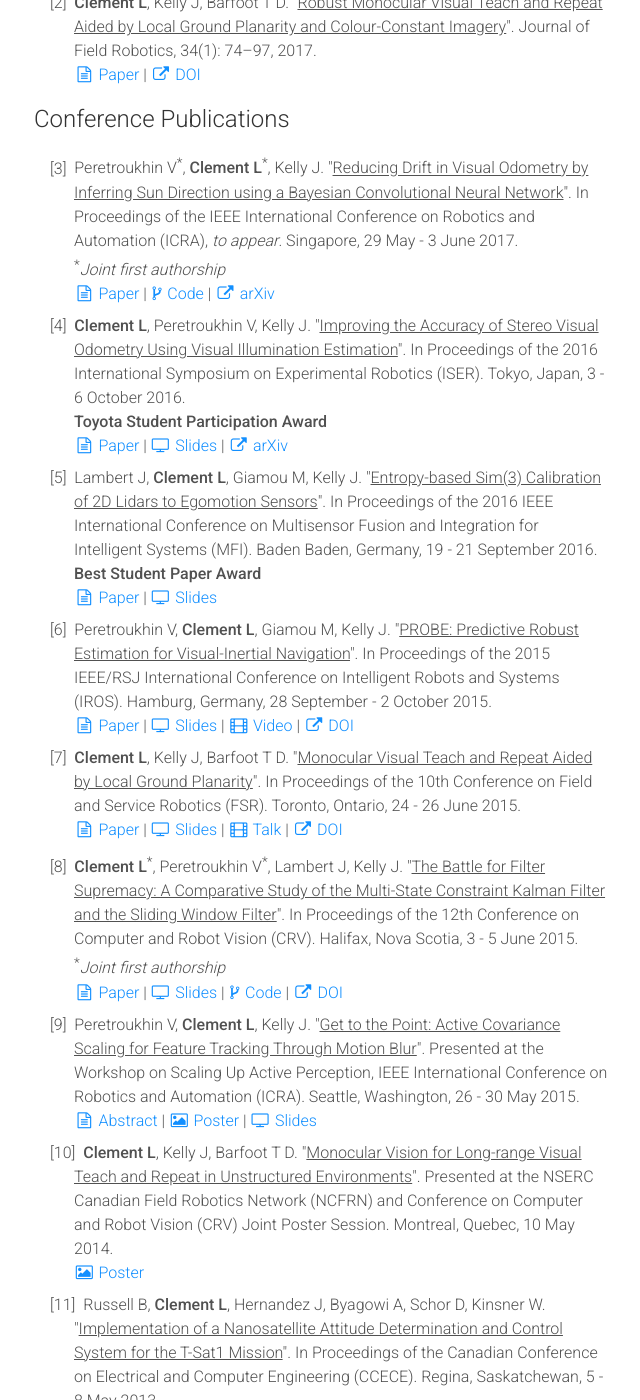
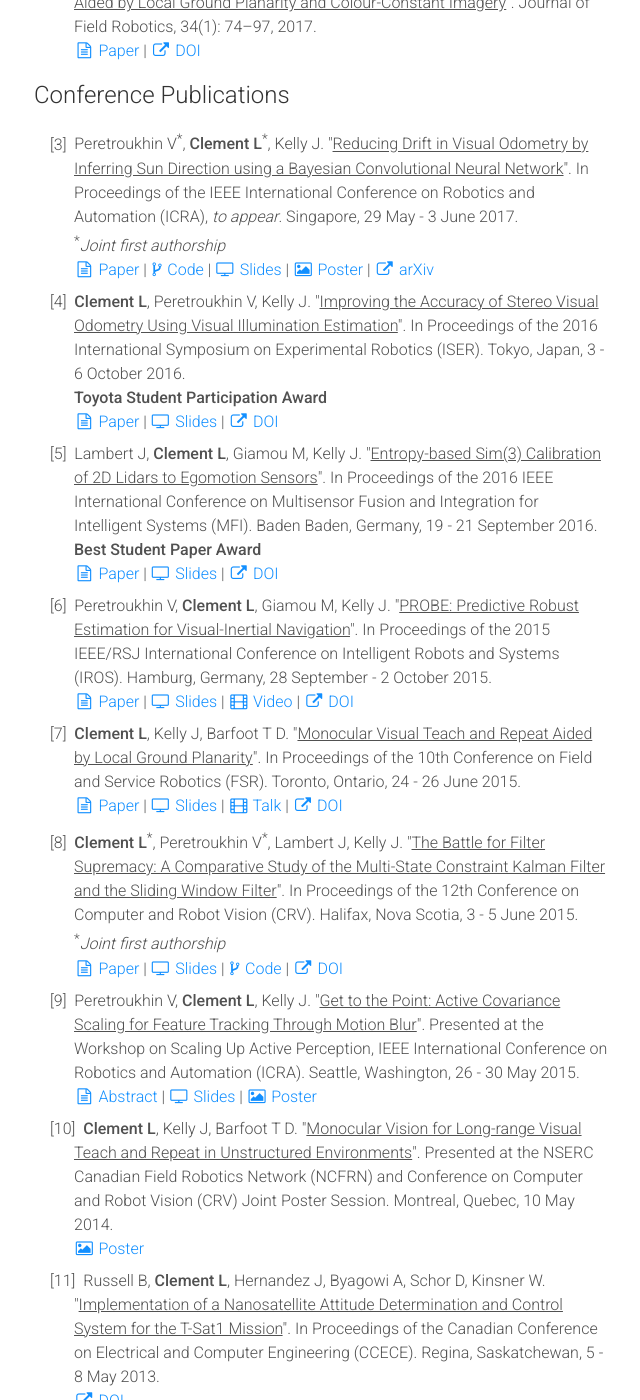
Before and after one commit to leeclemnet/leeclemnet.github.io, a Jekyll site: the page built from publications.md, in a window 1280 px wide and 1400 px high, scrolled down 449 px. Shown: the whole window, without its empty margins (318-958 px from the left). Built offline with Jekyll 4.4.1, drawn with Linux system fonts in a browser that asks for light colours; nearby versions of some CDN libraries.

Commit message:
Update DOIs and add ICRA slides and poster

```diff
--- a/publications.md
+++ b/publications.md
@@ -13,7 +13,7 @@ sitemap:
 
 <li> Peretroukhin V<sup>*</sup>, <b>Clement L</b><sup>*</sup>, Kelly J. "<u>Inferring Sun Direction to Improve Visual Odometry: A Deep Learning Approach</u>". International Journal of Robotics Research Special Issue on Experimental Robotics, 2017, <i>invited, under review.</i> <br/>
 <sup>*</sup><i>Joint first authorship</i><br/>
-<a href="{{ site.url }}/assets/docs/ijrr2017_sunBCNNVO_paper.pdf"><i class="fa fa-file-text-o fa-fw"></i> Paper</a>
+<!--<a href="{{ site.url }}/assets/docs/ijrr2017_sunBCNNVO_paper.pdf"><i class="fa fa-file-text-o fa-fw"></i> Paper</a>-->
 </li>
 
 <li> <b>Clement L</b>, Kelly J, Barfoot T D. "<u>Robust Monocular Visual Teach and Repeat Aided by Local Ground Planarity and Colour-Constant Imagery</u>". Journal of Field Robotics, 34(1): 74–97, 2017.<br/>
@@ -30,18 +30,21 @@ sitemap:
 <sup>*</sup><i>Joint first authorship</i><br/>
 <a href="{{ site.url }}/assets/docs/icra2017_sunbcnn_paper.pdf"><i class="fa fa-file-text-o fa-fw"></i> Paper</a>
 |<a href="https://github.com/utiasSTARS/sun-bcnn-vo"><i class="fa fa-code-fork fa-fw"></i>Code</a>
+| <a href="{{ site.url }}/assets/docs/icra2017_sunbcnn_slides.pdf"><i class="fa fa-television fa-fw"></i> Slides</a>
+| <a href="{{ site.url }}/assets/docs/icra2017_sunbcnn_poster.pdf"><i class="fa fa-image fa-fw"></i> Poster</a>
 | <a href="https://arxiv.org/abs/1609.05993"><i class="fa fa-external-link fa-fw"></i> arXiv</a>
 
 <li> <b>Clement L</b>, Peretroukhin V, Kelly J. "<u>Improving the Accuracy of Stereo Visual Odometry Using Visual Illumination Estimation</u>". In Proceedings of the 2016 International Symposium on Experimental Robotics (ISER). Tokyo, Japan, 3 - 6 October 2016.<br/>
 <b>Toyota Student Participation Award</b><br/>
 <a href="{{ site.url }}/assets/docs/iser2016_sunVO_paper.pdf"><i class="fa fa-file-text-o fa-fw"></i> Paper</a>
 | <a href="{{ site.url }}/assets/docs/iser2016_sunVO_slides.pdf"><i class="fa fa-television fa-fw"></i> Slides</a>
-| <a href="https://arxiv.org/abs/1609.04705"><i class="fa fa-external-link fa-fw"></i> arXiv</a>
+| <a href="http://dx.doi.org/10.1007/978-3-319-50115-4_36"><i class="fa fa-external-link fa-fw"></i> DOI</a>
 
 <li> Lambert J, <b>Clement L</b>, Giamou M, Kelly J. "<u>Entropy-based Sim(3) Calibration of 2D Lidars to Egomotion Sensors</u>". In Proceedings of the 2016 IEEE International Conference on Multisensor Fusion and Integration for Intelligent Systems (MFI). Baden Baden, Germany, 19 - 21 September 2016.<br/>
 <b>Best Student Paper Award</b><br/>
 <a href="{{ site.url }}/assets/docs/mfi2016_entropy_paper.pdf"><i class="fa fa-file-text-o fa-fw"></i> Paper</a>
 | <a href="{{ site.url }}/assets/docs/mfi2016_entropy_slides.pdf"><i class="fa fa-television fa-fw"></i> Slides</a>
+| <a href="http://dx.doi.org/10.1109/MFI.2016.7849530"><i class="fa fa-external-link fa-fw"></i> DOI</a>
 
 <li> Peretroukhin V, <b>Clement L</b>, Giamou M, Kelly J. "<u>PROBE: Predictive Robust Estimation for Visual-Inertial Navigation</u>". In Proceedings of the 2015 IEEE/RSJ International Conference on Intelligent Robots and Systems (IROS). Hamburg, Germany, 28 September - 2 October 2015.<br/>
 <a href="{{ site.url }}/assets/docs/iros2015_PROBE_paper.pdf"><i class="fa fa-file-text-o fa-fw"></i> Paper</a>
@@ -67,8 +70,8 @@ sitemap:
 
 <li> Peretroukhin V, <b>Clement L</b>, Kelly J. "<u>Get to the Point: Active Covariance Scaling for Feature Tracking Through Motion Blur</u>". Presented at the Workshop on Scaling Up Active Perception, IEEE International Conference on Robotics and Automation (ICRA). Seattle, Washington, 26 - 30 May 2015.<br/>
 <a href="{{ site.url }}/assets/docs/icra2015_blur_abstract.pdf"><i class="fa fa-file-text-o fa-fw"></i> Abstract</a>
+| <a href="{{ site.url }}/assets/docs/icra2015_blur_slides.pdf"><i class="fa fa-television fa-fw"></i> Slides</a>
 | <a href="{{ site.url }}/assets/docs/icra2015_blur_poster.pdf"><i class="fa fa-image fa-fw"></i> Poster</a>
-| <a href="{{ site.url }}/assets/docs/icra2015_blur_slides.pdf"><i class="fa fa-television fa-fw"></i> Slides</a>
 </li>
 
 <li> <b>Clement L</b>, Kelly J, Barfoot T D. "<u>Monocular Vision for Long-range Visual Teach and Repeat in Unstructured Environments</u>". Presented at the NSERC Canadian Field Robotics Network (NCFRN) and Conference on Computer and Robot Vision (CRV) Joint Poster Session. Montreal, Quebec, 10 May 2014.<br/>
```
Also changed, not shown: projects.md (+1 -1 lines), Gemfile.lock, 2 other files.
